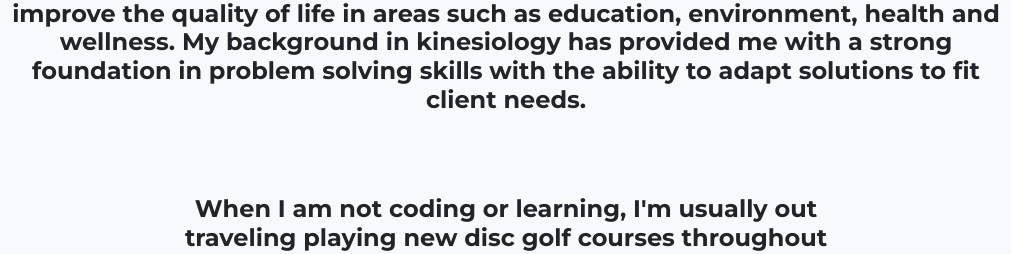
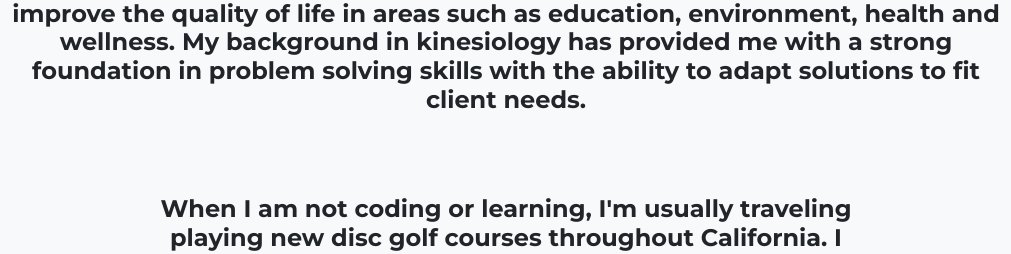
Before and after one commit to NArredondo89/portfolio, a website: page index.html in a window 1280 px wide. Shown: the part 1126-1380 px from the top of the page, without its empty margins (134-1145 px from the left). Drawn offline with nearby package versions, Linux system fonts and the light colour scheme.

Commit message:
change to about me

```diff
--- a/index.html
+++ b/index.html
@@ -59,7 +59,7 @@
                             in kinesiology has provided me with a strong foundation in problem solving skills with the
                             ability to adapt solutions to fit client needs. </h4>
                         <div class="col-lg-8 mx-auto text-center">
-                            <h4 class="mb-1 p-2">When I am not coding or learning, I'm usually out traveling playing
+                            <h4 class="mb-1 p-2">When I am not coding or learning, I'm usually traveling playing
                                 new disc golf courses throughout California. I also like to skydive, hike and try
                                 out new resturants! </h4>
                         </div>
```
